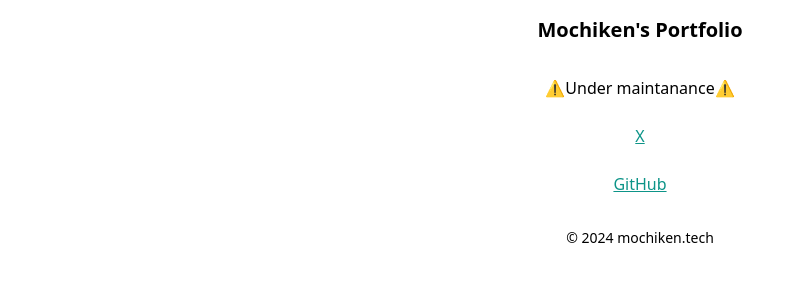
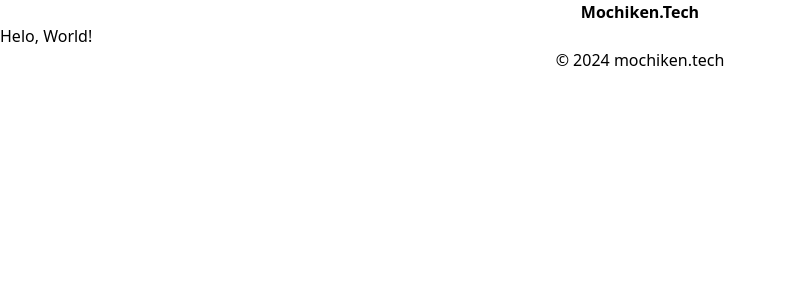
Before and after one commit to nekihcom/my-pf-site, a Next.js app: page / in a window 1280 px wide. Shown: the top 300 px of the page, without its empty margins (0-804 px from the left). Built offline with nearby package versions, Linux system fonts and the light colour scheme.

Commit message:
Revert "update top"
This reverts commit 742ed897abc4da411c164f1a8e545bc5b93ee486.

```diff
--- a/app/globals.css
+++ b/app/globals.css
@@ -1,3 +1,21 @@
 @tailwind base;
 @tailwind components;
 @tailwind utilities;
+
+:root {
+    --background: #ffffff;
+    --foreground: #171717;
+}
+
+@media (prefers-color-scheme: dark) {
+    :root {
+        --background: #0a0a0a;
+        --foreground: #ededed;
+    }
+}
+
+/* body {
+    color: var(--foreground);
+    background: var(--background);
+    font-family: Arial, Helvetica, sans-serif;
+} */
--- a/app/layout.tsx
+++ b/app/layout.tsx
@@ -1,11 +1,7 @@
 import type { Metadata } from "next";
-import { FC, memo, ReactNode } from "react";
+import "./globals.css";
 
-import "./globals.css";
 import { siteConfig } from "../config/site";
-import { Header } from "@/components/Header";
-import { Footer } from "@/components/Footer";
-
 
 export const metadata: Metadata = {
     title: {
@@ -15,27 +11,24 @@ export const metadata: Metadata = {
     description: siteConfig.description,
     icons: {
         icon: "/favicon.ico",
-    }
+    },
 };
 
-type Props = {
-    children: ReactNode;
-}
-
-const RootLayout:FC<Props> = memo((props) => {
-    const {children} = props;
-
+const RootLayout = ({
+    children,
+}: Readonly<{
+    children: React.ReactNode;
+}>) => {
     return (
         <html lang="en">
             <head />
-            <body>
-                <Header />
+            <body
+                className={`antialiased`}
+            >
                 {children}
-                <Footer />
             </body>
         </html>
     );
-});
+}
 
-RootLayout.displayName = "RootLayout";
 export default RootLayout;
--- a/app/page.tsx
+++ b/app/page.tsx
@@ -1,21 +1,14 @@
-import { FC, memo } from "react";
+import { Header } from "@/components/Header";
+import { Footer } from "@/components/Footer";
 
-const Home:FC = memo(() => {
+const Home = () => {
     return (
         <>
-        <main className="container mx-auto py-4">
-            <div className="text-center">
-                <h1>⚠️Under maintanance⚠️</h1>
-                <br />
-                <p><a href="https://x.com/nekihcom" className="underline text-teal-600">X</a></p>
-                <br />
-                <p><a href="https://github.com/nekihcom" className="underline text-teal-600">GitHub</a></p>
-            </div>
-
-        </main>
+        <Header />
+        <h1>Helo, World!</h1>
+        <Footer />
         </>
     );
-});
+}
 
-Home.displayName = "Home";
 export default Home;
--- a/components/Footer.tsx
+++ b/components/Footer.tsx
@@ -3,9 +3,11 @@ import { FC, memo } from "react";
 export const Footer:FC = memo(() => {
 
     return (
-        <footer className="container mx-auto py-4">
-            <p className="text-center text-sm">© 2024 mochiken.tech</p>
+        <>
+        <footer className="text-center">
+            <p>© 2024 mochiken.tech</p>
         </footer>
+        </>
     )
 });
 
--- a/components/Header.tsx
+++ b/components/Header.tsx
@@ -3,9 +3,11 @@ import { FC, memo } from "react";
 export const Header:FC = memo(() => {
 
     return (
-        <header className="container mx-auto py-4">
-            <h1 className="text-center font-bold text-xl">Mochiken&apos;s Portfolio</h1>
+        <>
+        <header className="text-center font-bold">
+            <h1>Mochiken.Tech</h1>
         </header>
+        </>
     )
 });
 
```
